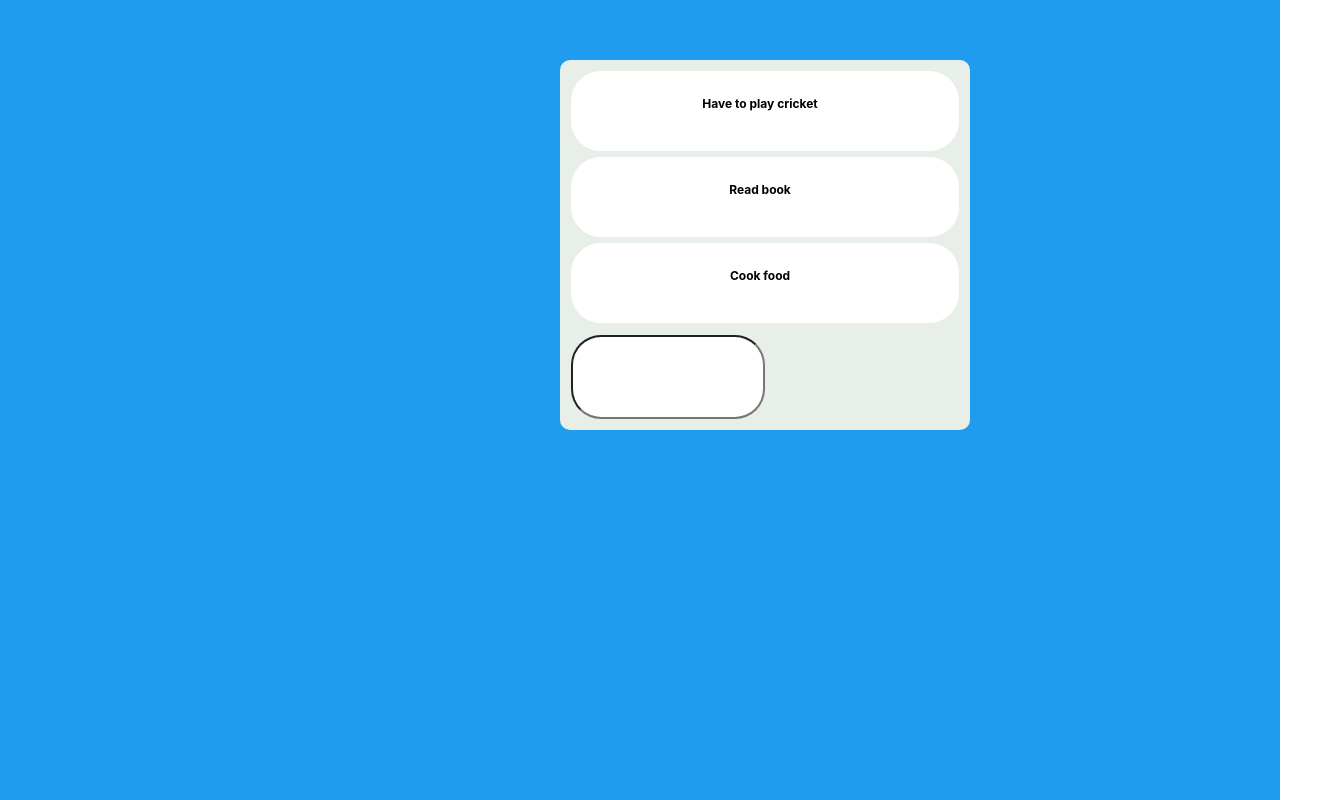
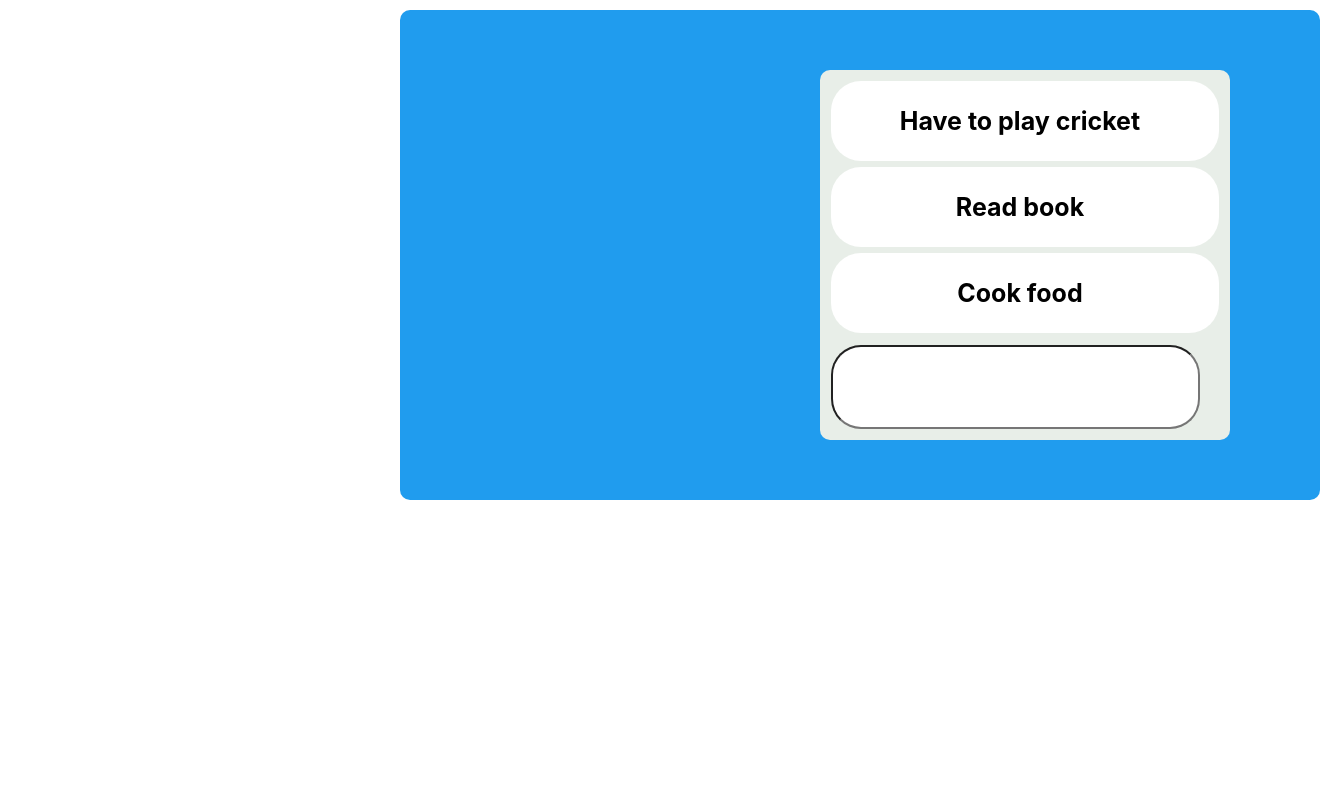
Before and after one commit to manishy/first-typescript-app, a React (Create React App) app: page / in a window 1280 px wide. Shown: the top 800 px of the page, 1320 px wide, since content can reach past the window. Built offline with nearby package versions, Linux system fonts and the light colour scheme.

Commit message:
Add styles in app and todo list

```diff
--- a/src/App.css
+++ b/src/App.css
@@ -1,28 +1,34 @@
 .app {
+  position: relative;
   background: #209cee;
   padding: 60px;
-  height: 100vh;
+  width: 100vh;
+  left: 50vh;
+  margin-top: 10px;
+  border-radius: 10px;
 }
 
 .todo-list {
+  position: relative;
+  left: 1000px;
   background: #e8eee8;
   border-radius: 10px;
   padding: 5px;
   max-width: 400px;
   position: relative;
-  left: 500px;
+  left: 45vh;
   height: auto;
 }
 
 .todo, input{
   background: #fff;
   border-radius: 30px;
-  font-size: 12px;
+  font-size: 25px;
   margin: 6px;
   height: 50px;
-  /*text-align: center;*/
   font-weight: bold;
   text-align: center;
   padding: 25px 20px 5px 10px;
+  overflow: auto;
 }
 /*trbl*/
```
